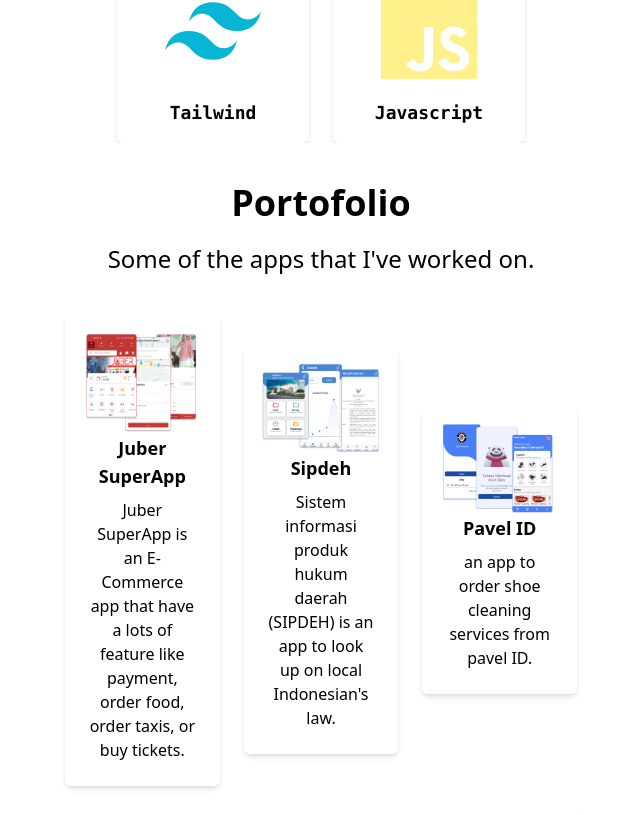
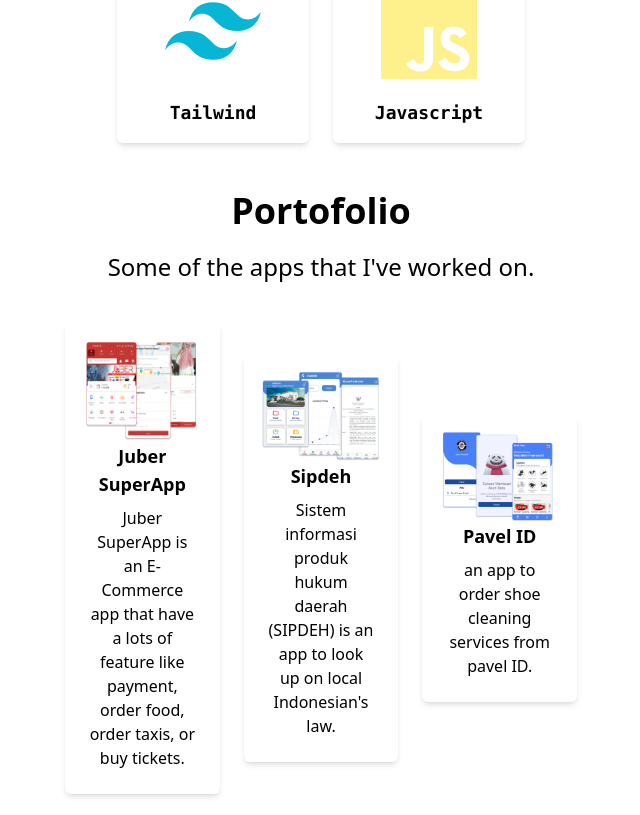
Before and after one commit to hikaaam/me, a React (Vite) app: page / in a window 1280 px wide. Shown: the part 1585-2400 px from the top of the page, without its empty margins (319-959 px from the left). Built offline with nearby package versions, Linux system fonts and the light colour scheme.

Commit message:
add margin to portolio

```diff
--- a/src/App.tsx
+++ b/src/App.tsx
@@ -170,7 +170,7 @@
             }
           />
         </div>
-        <div className="flex flex-col flex-1 bg-white  lg:px-32 p-10 md:px-24">
+        <div className="flex flex-col flex-1 bg-white mt-2  lg:px-32 p-10 md:px-24">
           <h1 className="text-black font-bold md:text-4xl lg:text-4xl text-3xl text-center">
             Portofolio
           </h1>
```
